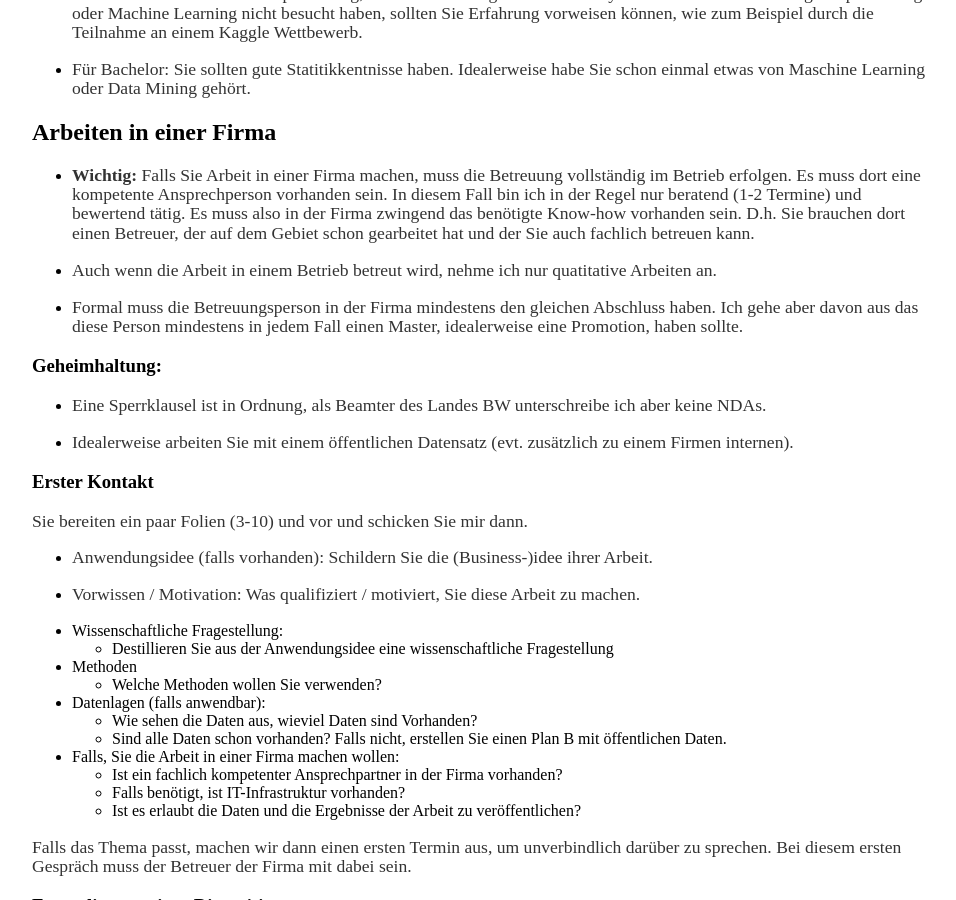
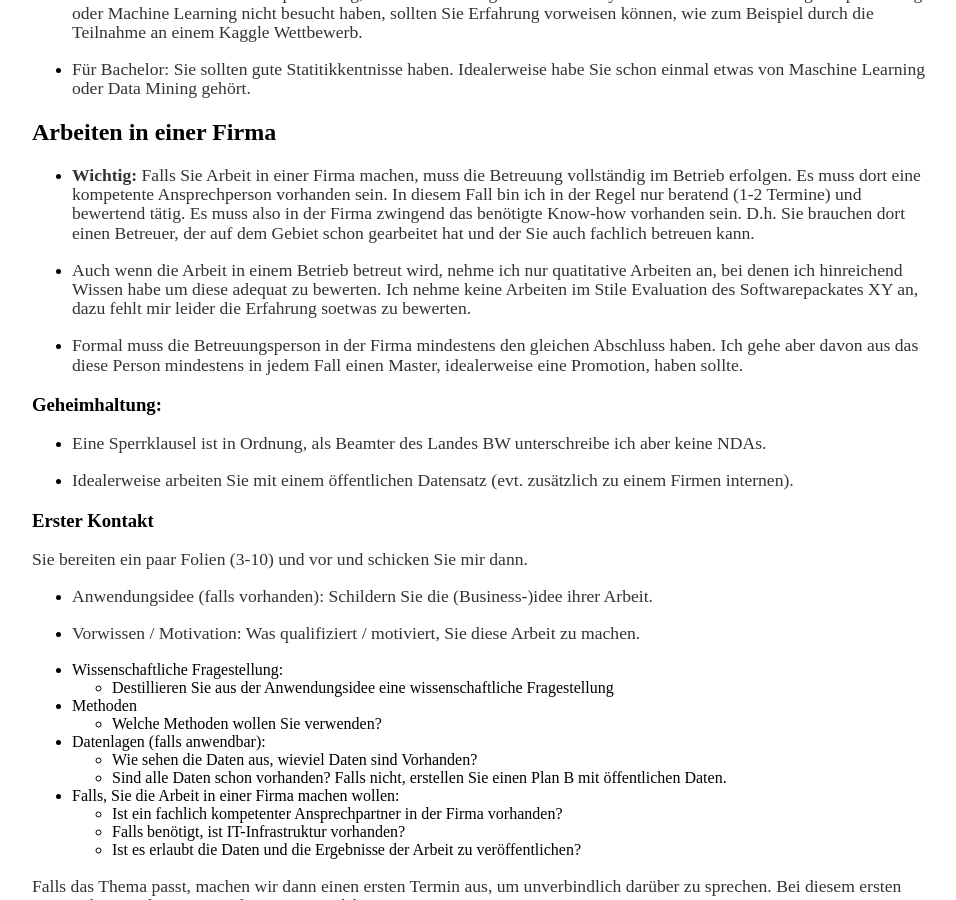
Before and after one commit to oduerr/oduerr.github.io, a Jekyll site: the page built from teaching/bama/index.md, in a window 1280 px wide and 900 px high, scrolled down 663 px. Shown: the whole window, without its empty margins (160-1116 px from the left). Built offline with Jekyll 4.4.1, drawn with Linux system fonts in a browser that asks for light colours.

Commit message:
Update index.md

```diff
--- a/teaching/bama/index.md
+++ b/teaching/bama/index.md
@@ -30,7 +30,7 @@
 
 * **Wichtig:** Falls Sie Arbeit in einer Firma machen, muss die Betreuung vollständig im Betrieb erfolgen. Es muss dort eine kompetente Ansprechperson vorhanden sein. In diesem Fall bin ich in der Regel nur beratend (1-2 Termine) und bewertend tätig. Es muss also in der Firma zwingend das benötigte Know-how vorhanden sein. D.h. Sie brauchen dort einen Betreuer, der auf dem Gebiet schon gearbeitet hat und der Sie auch fachlich betreuen kann.
 
-* Auch wenn die Arbeit in einem Betrieb betreut wird, nehme ich nur quatitative Arbeiten an.
+* Auch wenn die Arbeit in einem Betrieb betreut wird, nehme ich nur quatitative Arbeiten an, bei denen ich hinreichend Wissen habe um diese adequat zu bewerten. Ich nehme keine Arbeiten im Stile Evaluation des Softwarepackates XY an, dazu fehlt mir leider die Erfahrung soetwas zu bewerten.
 
 * Formal muss die Betreuungsperson in der Firma mindestens den gleichen Abschluss haben. Ich gehe aber davon aus das diese Person mindestens in jedem Fall einen Master, idealerweise eine Promotion, haben sollte.
 
```
